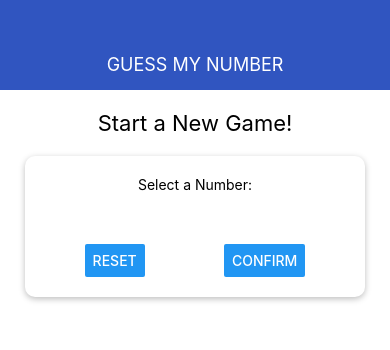
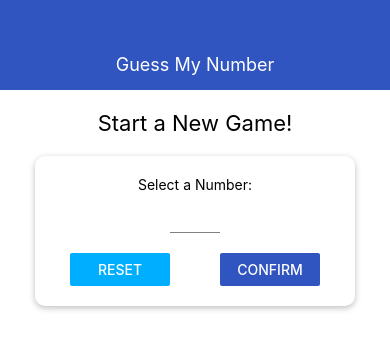
Before and after one commit to lfsalazarcruz/react-native-find-my-number, a React Native app in the folder client/: screen / in a window 390 px wide. Shown: the top 350 px of the page. Built offline with nearby package versions, Linux system fonts and the light colour scheme.

Commit message:
Finishes StartGameScreen UI and functionality. Created Color theme for the app.

```diff
--- a/client/App.js
+++ b/client/App.js
@@ -7,7 +7,7 @@ import StartGameScreen from "./screens/StartGameScreen";
 export default function App() {
   return (
     <View style={styles.container}>
-      <Header title="GUESS MY NUMBER" />
+      <Header title="Guess My Number" />
       <StartGameScreen />
     </View>
   );
--- a/client/components/Card.js
+++ b/client/components/Card.js
@@ -18,7 +18,8 @@ const styles = StyleSheet.create({
     shadowOpacity: 0.26,
     backgroundColor: "white",
     elevation: 8,
-    padding: 20,
-    alignItems: "center"
+    paddingVertical: 20,
+    paddingHorizontal: 10,
+    marginBottom: 20
   }
 });
--- a/client/components/Header.js
+++ b/client/components/Header.js
@@ -1,5 +1,7 @@
 import React from "react";
 import { View, Text, StyleSheet } from "react-native";
+
+import Colors from "../constants/colors";
 
 const Header = props => {
   return (
@@ -14,7 +16,7 @@ export default Header;
 const styles = StyleSheet.create({
   header: {
     width: "100%",
-    backgroundColor: "#3055C0",
+    backgroundColor: Colors.primary,
     alignItems: "center",
     justifyContent: "flex-end",
     height: 90
--- /dev/null
+++ b/client/components/Input.js
@@ -0,0 +1,17 @@
+import React from "react";
+import { TextInput, StyleSheet } from "react-native";
+
+const Input = props => {
+  return <TextInput {...props} style={{ ...styles.input, ...props.style }} />;
+};
+
+export default Input;
+
+const styles = StyleSheet.create({
+  input: {
+    height: 30,
+    borderBottomColor: "gray",
+    borderBottomWidth: 1,
+    marginVertical: 10
+  }
+});
--- /dev/null
+++ b/client/components/NumberContainer.js
@@ -0,0 +1,26 @@
+import React from "react";
+import { View, Text, StyleSheet } from "react-native";
+import Color from "../constants/colors";
+
+const NumberContainer = props => {
+  return (
+    <View style={styles.container}>
+      <Text style={styles.text}>{props.children}</Text>
+    </View>
+  );
+};
+
+export default NumberContainer;
+
+const styles = StyleSheet.create({
+  container: {
+    margin: 20,
+    padding: 15,
+    borderColor: Color.secondary,
+    borderWidth: 2,
+    borderRadius: 10,
+    alignItems: "center",
+    justifyContent: "center"
+  },
+  text: { fontSize: 22, color: Color.secondary, textAlign: "center" }
+});
--- a/client/constants/colors.js
+++ b/client/constants/colors.js
@@ -1,4 +1,4 @@
 export default {
   primary: "#3055C0",
-  secondary: "#61DAFB"
+  secondary: "#00aeff"
 };
--- a/client/screens/StartGameScreen.js
+++ b/client/screens/StartGameScreen.js
@@ -1,21 +1,99 @@
-import React from "react";
-import { View, Text, StyleSheet, TextInput, Button } from "react-native";
+import React, { useState } from "react";
+import {
+  View,
+  Text,
+  StyleSheet,
+  TextInput,
+  Button,
+  TouchableWithoutFeedback,
+  Keyboard,
+  Alert
+} from "react-native";
 
 import Card from "../components/Card";
+import Input from "../components/Input";
+import NumberContainer from "../components/NumberContainer";
+import Color from "../constants/colors";
 
 const StartGameScreen = props => {
+  const [enteredValue, setEnteredValue] = useState("");
+  const [confirmed, setConfirmed] = useState(false);
+  const [selectedNumber, setSelectedNumber] = useState();
+
+  const numberInputHandler = inputText => {
+    setEnteredValue(inputText.replace(/[^0-9]/g, ""));
+  };
+
+  const resetInputHandler = () => {
+    setEnteredValue("");
+    setConfirmed(false);
+  };
+
+  const confirmedInputHandler = () => {
+    const chosenNumber = parseInt(enteredValue);
+
+    if (isNaN(chosenNumber) || chosenNumber < 1 || chosenNumber > 99) {
+      Alert.alert(
+        "Invalid number!",
+        "Number has to be a number between 1 and 99.",
+        [{ text: "Okay", style: "destructive", onPress: resetInputHandler }]
+      );
+      return;
+    }
+
+    setConfirmed(true);
+    setSelectedNumber(chosenNumber);
+    setEnteredValue("");
+    Keyboard.dismiss();
+  };
+
+  let confirmedOutput;
+
+  if (confirmed) {
+    confirmedOutput = (
+      <Card style={styles.confirmationCard}>
+        <Text>You selected</Text>
+        <NumberContainer>{selectedNumber}</NumberContainer>
+        <Button title="START GAME" />
+      </Card>
+    );
+  }
+
   return (
+    <TouchableWithoutFeedback onPress={() => Keyboard.dismiss()}>
       <View style={styles.screen}>
         <Text style={styles.screenTitle}>Start a New Game!</Text>
-      <Card styles={styles.inputContainer}>
+        <Card style={styles.inputContainer}>
           <Text>Select a Number:</Text>
-        <TextInput style={styles.input} />
+          <Input
+            style={styles.input}
+            autoCorrect={false}
+            keyboardType="numeric"
+            blurOnSubmit
+            maxLength={2}
+            onChangeText={numberInputHandler}
+            value={enteredValue}
+          />
           <View style={styles.buttonContainer}>
-          <Button title="Reset" />
-          <Button title="Confirm" />
+            <View style={styles.button}>
+              <Button
+                title="Reset"
+                color={Color.secondary}
+                onPress={resetInputHandler}
+              />
+            </View>
+            <View style={styles.button}>
+              <Button
+                title="Confirm"
+                color={Color.primary}
+                onPress={confirmedInputHandler}
+              />
+            </View>
           </View>
         </Card>
+        {confirmedOutput}
       </View>
+    </TouchableWithoutFeedback>
   );
 };
 
@@ -28,18 +106,14 @@ const styles = StyleSheet.create({
     padding: 20
   },
   inputContainer: {
-    alignItems: "center",
-    width: "100%"
+    alignItems: "center"
   },
   screenTitle: {
     fontSize: 22,
     marginBottom: 20
   },
   input: {
-    width: 300,
-    maxHeight: "80%",
-    padding: 10,
-    fontSize: 18,
+    width: 50,
     textAlign: "center"
   },
   buttonContainer: {
@@ -47,5 +121,12 @@ const styles = StyleSheet.create({
     marginTop: 10,
     width: 300,
     justifyContent: "space-around"
+  },
+  button: {
+    width: 100
+  },
+  confirmationCard: {
+    alignItems: "center",
+    width: 200
   }
 });
```
Also changed, not shown: client/Blueprint.js (added, +8 -0 lines). Lines whose indentation alone changed are shown as unchanged.
